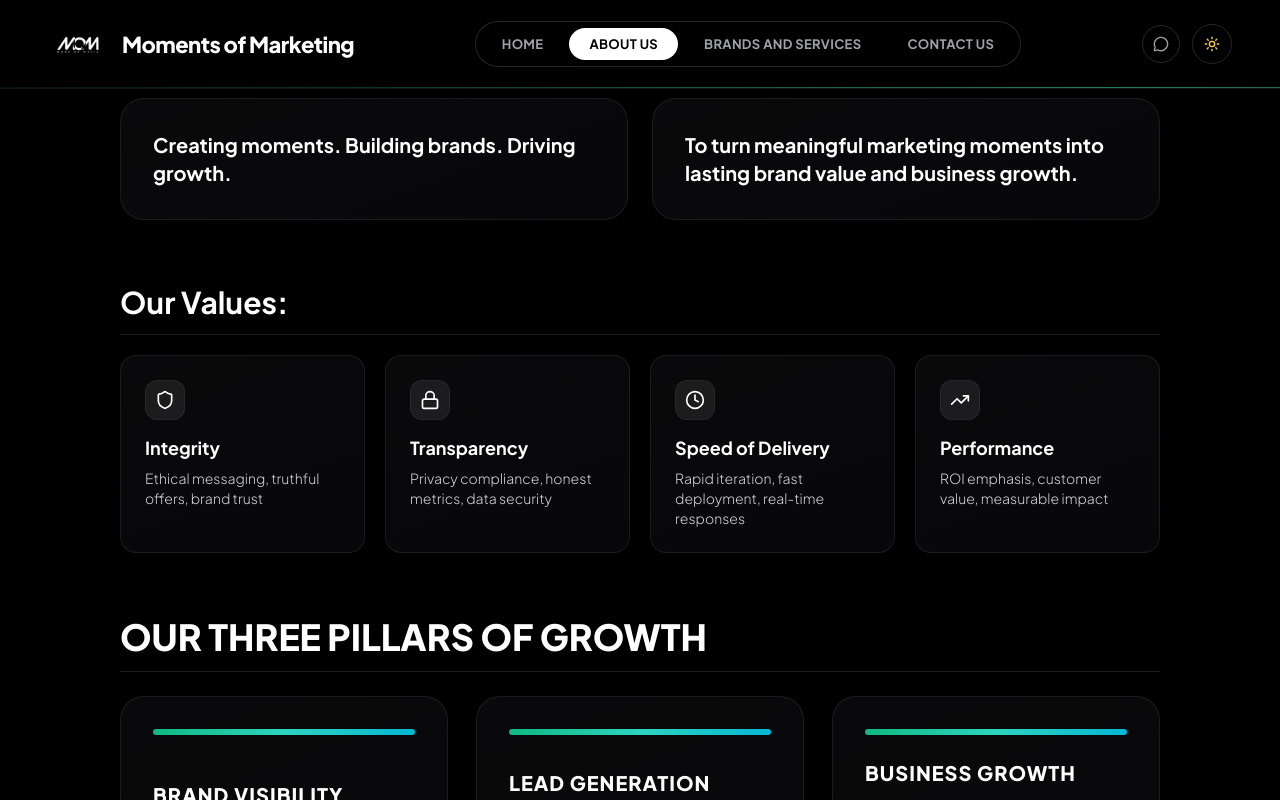
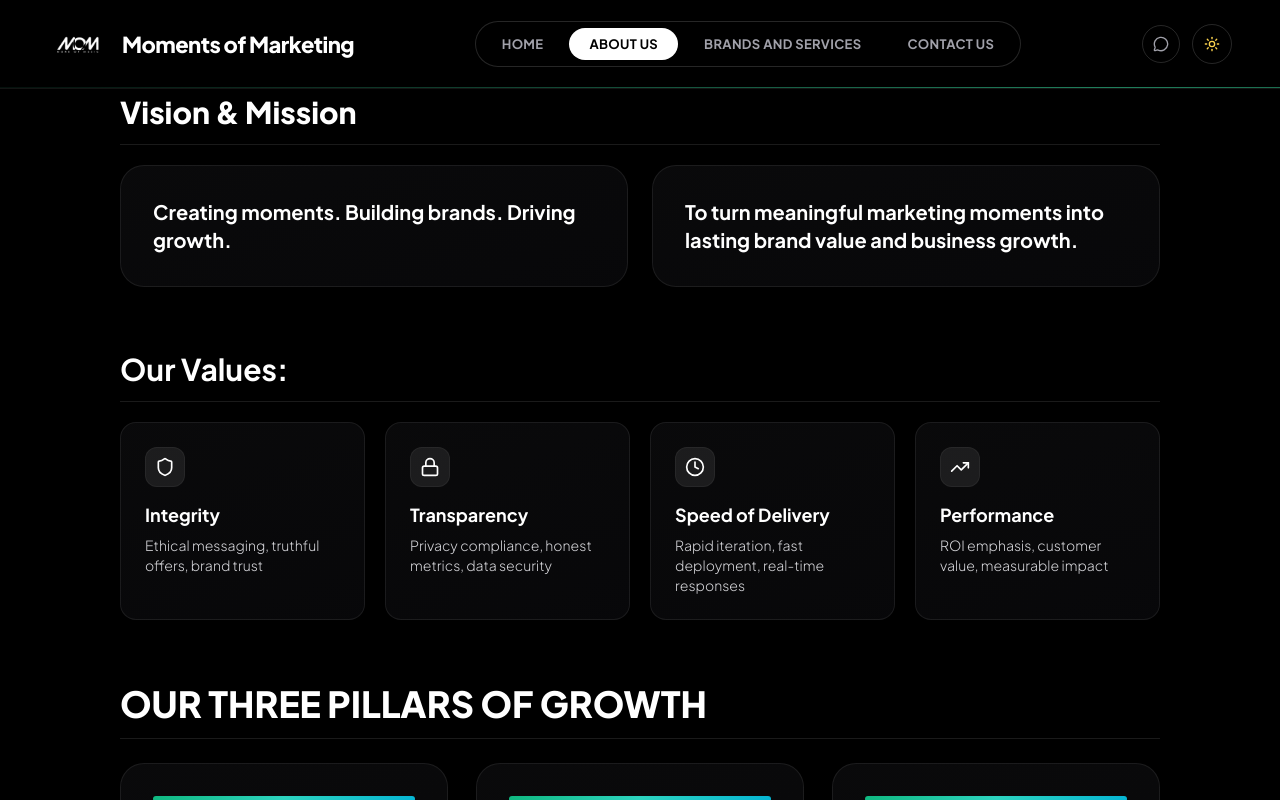
Before and after one commit to moreofmusic/mom, a Next.js app in the folder frontend/: page /about in a window 1280 px wide. Shown: the top 800 px of the page. Built offline with nearby package versions, Linux system fonts and the light colour scheme; a web font is replaced by a local one.

Commit message:
feat: add Vision & Mission heading above sentence-case cards

```diff
--- a/frontend/src/components/MomentsOfMarketingLanding.tsx
+++ b/frontend/src/components/MomentsOfMarketingLanding.tsx
@@ -275,8 +275,14 @@ export default function MomentsOfMarketingLanding({
 
         <div className="space-y-12 sm:space-y-16">
 
-          {/* ---------------- 1. CORE BRAND STATEMENTS ---------------- */}
-          <section className="pt-1">
+          {/* ---------------- 1. VISION & MISSION ---------------- */}
+          <section className="space-y-5">
+            <div className="border-b border-zinc-200 dark:border-white/10 pb-3.5">
+              <h3 className="text-2xl sm:text-3xl font-extrabold font-display dark:text-white text-zinc-950">
+                Vision &amp; Mission
+              </h3>
+            </div>
+
             <div className="grid grid-cols-1 md:grid-cols-2 gap-5 sm:gap-6">
               <div className="pro-card p-6 sm:p-8 rounded-3xl border border-zinc-200 dark:border-white/10 shadow-sm flex items-center group hover:border-zinc-950 dark:hover:border-white transition-all duration-300">
                 <p className="text-base sm:text-lg md:text-xl font-bold font-display text-zinc-950 dark:text-white leading-relaxed">
```
